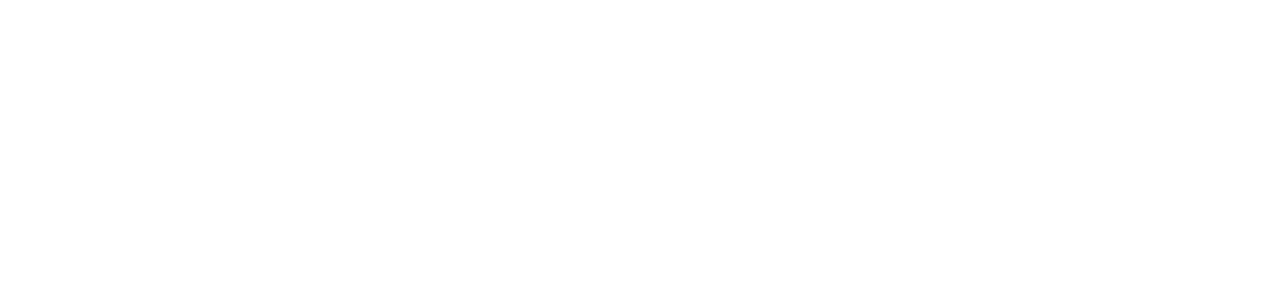
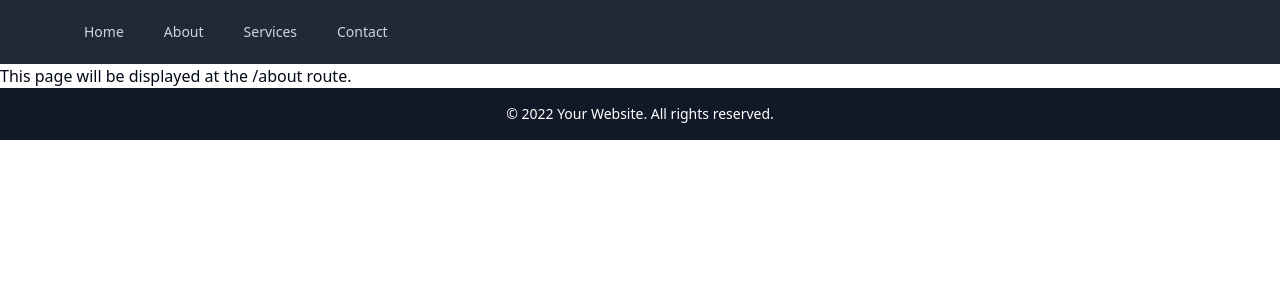
Before and after one commit to Faizanahmedsy/nuxt-github-card-maker, a Nuxt app: page /about in a window 1280 px wide. Before the commit this address had no page. Shown: the top 300 px of the page. Built offline with nearby package versions, Linux system fonts and the light colour scheme.

Commit message:
added langing

```diff
--- a/app.vue
+++ b/app.vue
@@ -1,5 +1,7 @@
 <template>
   <div>
-    <NuxtPage />
+    <NuxtLayout>
+      <NuxtPage />
+    </NuxtLayout>
   </div>
 </template>
--- /dev/null
+++ b/components/Footer.vue
@@ -0,0 +1,28 @@
+<template>
+  <footer class="bg-gray-900 text-white py-4">
+    <div class="container mx-auto flex justify-center items-center">
+      <p class="text-sm">&copy; 2022 Your Website. All rights reserved.</p>
+    </div>
+  </footer>
+</template>
+
+<script>
+export default {
+  name: "Footer",
+};
+</script>
+
+<style scoped>
+/* Add any custom styles for the footer here */
+.footer {
+  background-color: #333;
+  color: #fff;
+  padding: 20px;
+  text-align: center;
+}
+
+.footer p {
+  font-size: 14px;
+  margin: 0;
+}
+</style>
--- /dev/null
+++ b/components/Navbar.vue
@@ -0,0 +1,214 @@
+<template>
+  <nav class="bg-gray-800">
+    <div class="max-w-7xl mx-auto px-4 sm:px-6 lg:px-8">
+      <div class="flex items-center justify-between h-16">
+        <div class="flex items-center">
+          <div class="flex-shrink-0">
+            <!-- <img class="h-8 w-8" src="/logo.png" alt="Logo" /> -->
+          </div>
+          <div class="hidden md:block">
+            <div class="ml-10 flex items-baseline space-x-4">
+              <a
+                href="#"
+                class="text-gray-300 hover:bg-gray-700 hover:text-white px-3 py-2 rounded-md text-sm font-medium"
+                >Home</a
+              >
+              <a
+                href="#"
+                class="text-gray-300 hover:bg-gray-700 hover:text-white px-3 py-2 rounded-md text-sm font-medium"
+                >About</a
+              >
+              <a
+                href="#"
+                class="text-gray-300 hover:bg-gray-700 hover:text-white px-3 py-2 rounded-md text-sm font-medium"
+                >Services</a
+              >
+              <a
+                href="#"
+                class="text-gray-300 hover:bg-gray-700 hover:text-white px-3 py-2 rounded-md text-sm font-medium"
+                >Contact</a
+              >
+            </div>
+          </div>
+        </div>
+        <!-- <div class="hidden md:block">
+          <div class="ml-4 flex items-center md:ml-6">
+            <button
+              class="p-1 border-2 border-transparent text-gray-400 rounded-full hover:text-white focus:outline-none focus:text-white focus:bg-gray-700"
+              aria-label="Notifications"
+            >
+              <svg
+                class="h-6 w-6"
+                stroke="currentColor"
+                fill="none"
+                viewBox="0 0 24 24"
+              >
+                <path
+                  stroke-linecap="round"
+                  stroke-linejoin="round"
+                  stroke-width="2"
+                  d="M15 19l-7-7 7-7"
+                ></path>
+              </svg>
+            </button>
+            <div class="ml-3 relative">
+              <div>
+                <button
+                  class="max-w-xs bg-gray-800 rounded-full flex items-center text-sm focus:outline-none focus:shadow-outline"
+                  id="user-menu"
+                  aria-label="User menu"
+                  aria-haspopup="true"
+                >
+                  <img
+                    class="h-8 w-8 rounded-full"
+                    src="/avatar.jpg"
+                    alt="Avatar"
+                  />
+                </button>
+              </div>
+              <div
+                class="origin-top-right absolute right-0 mt-2 w-48 rounded-md shadow-lg"
+              >
+                <div
+                  class="py-1 rounded-md bg-white shadow-xs"
+                  role="menu"
+                  aria-orientation="vertical"
+                  aria-labelledby="user-menu"
+                >
+                  <a
+                    href="#"
+                    class="block px-4 py-2 text-sm text-gray-700 hover:bg-gray-100"
+                    role="menuitem"
+                    >Profile</a
+                  >
+                  <a
+                    href="#"
+                    class="block px-4 py-2 text-sm text-gray-700 hover:bg-gray-100"
+                    role="menuitem"
+                    >Settings</a
+                  >
+                  <a
+                    href="#"
+                    class="block px-4 py-2 text-sm text-gray-700 hover:bg-gray-100"
+                    role="menuitem"
+                    >Sign out</a
+                  >
+                </div>
+              </div>
+            </div>
+          </div>
+        </div> -->
+        <div class="-mr-2 flex md:hidden">
+          <button
+            class="inline-flex items-center justify-center p-2 rounded-md text-gray-400 hover:text-white hover:bg-gray-700 focus:outline-none focus:bg-gray-700 focus:text-white"
+            @click="mobileMenuOpen = !mobileMenuOpen"
+            aria-label="Main menu"
+            aria-expanded="false"
+          >
+            <svg
+              :class="{ hidden: mobileMenuOpen, block: !mobileMenuOpen }"
+              class="h-6 w-6"
+              stroke="currentColor"
+              fill="none"
+              viewBox="0 0 24 24"
+            >
+              <path
+                stroke-linecap="round"
+                stroke-linejoin="round"
+                stroke-width="2"
+                d="M4 6h16M4 12h16M4 18h16"
+              ></path>
+            </svg>
+            <svg
+              :class="{ hidden: !mobileMenuOpen, block: mobileMenuOpen }"
+              class="h-6 w-6"
+              stroke="currentColor"
+              fill="none"
+              viewBox="0 0 24 24"
+            >
+              <path
+                stroke-linecap="round"
+                stroke-linejoin="round"
+                stroke-width="2"
+                d="M6 18L18 6M6 6l12 12"
+              ></path>
+            </svg>
+          </button>
+        </div>
+      </div>
+    </div>
+    <div
+      :class="{ block: mobileMenuOpen, hidden: !mobileMenuOpen }"
+      class="md:hidden"
+    >
+      <div class="px-2 pt-2 pb-3 sm:px-3">
+        <a
+          href="#"
+          class="text-gray-300 hover:bg-gray-700 hover:text-white block px-3 py-2 rounded-md text-base font-medium"
+          >Home</a
+        >
+        <a
+          href="#"
+          class="text-gray-300 hover:bg-gray-700 hover:text-white block px-3 py-2 rounded-md text-base font-medium"
+          >About</a
+        >
+        <a
+          href="#"
+          class="text-gray-300 hover:bg-gray-700 hover:text-white block px-3 py-2 rounded-md text-base font-medium"
+          >Services</a
+        >
+        <a
+          href="#"
+          class="text-gray-300 hover:bg-gray-700 hover:text-white block px-3 py-2 rounded-md text-base font-medium"
+          >Contact</a
+        >
+      </div>
+      <div class="pt-4 pb-3 border-t border-gray-700">
+        <div class="flex items-center px-5">
+          <div class="flex-shrink-0">
+            <!-- <img
+              class="h-10 w-10 rounded-full"
+              src="/avatar.jpg"
+              alt="Avatar"
+            /> -->
+          </div>
+          <div class="ml-3">
+            <div class="text-base font-medium leading-none text-white">
+              John Doe
+            </div>
+            <div class="text-sm font-medium leading-none text-gray-400">
+              john@example.com
+            </div>
+          </div>
+        </div>
+        <!-- <div class="mt-3 px-2">
+          <a
+            href="#"
+            class="block px-3 py-2 rounded-md text-base font-medium text-gray-400 hover:text-white hover:bg-gray-700"
+            >Profile</a
+          >
+          <a
+            href="#"
+            class="mt-1 block px-3 py-2 rounded-md text-base font-medium text-gray-400 hover:text-white hover:bg-gray-700"
+            >Settings</a
+          >
+          <a
+            href="#"
+            class="mt-1 block px-3 py-2 rounded-md text-base font-medium text-gray-400 hover:text-white hover:bg-gray-700"
+            >Sign out</a
+          >
+        </div> -->
+      </div>
+    </div>
+  </nav>
+</template>
+
+<script>
+export default {
+  data() {
+    return {
+      mobileMenuOpen: false,
+    };
+  },
+};
+</script>
--- a/components/ui/button/Navbar.vue
+++ /dev/null
@@ -1,16 +0,0 @@
-<script setup lang="ts"></script>
-
-<template>
-  <div class="navbar">
-    <div class="navbar__logo">
-      <NuxtLink to="/">
-        <img src="~/assets/logo.svg" alt="Logo" />
-      </NuxtLink>
-    </div>
-    <div class="navbar__menu">
-      <NuxtLink to="/dashboard">Dashboard</NuxtLink>
-      <NuxtLink to="/about">About</NuxtLink>
-      <NuxtLink to="/contact">Contact</NuxtLink>
-    </div>
-  </div>
-</template>
--- /dev/null
+++ b/layouts/default.vue
@@ -0,0 +1,7 @@
+<template>
+  <div>
+    <Navbar />
+    <slot />
+    <Footer />
+  </div>
+</template>
--- /dev/null
+++ b/pages/about.vue
@@ -0,0 +1,5 @@
+<template>
+  <section>
+    <p>This page will be displayed at the /about route.</p>
+  </section>
+</template>
--- a/pages/index.vue
+++ b/pages/index.vue
@@ -1,6 +1,16 @@
 <script setup lang="ts"></script>
 
 <template>
-  <Navbar />
-  <Button>Button</Button>
+  <section class="px-32">
+    <div
+      class="flex flex-col gap-6 justify-center items-start min-h-[calc(100dvh-100px)]"
+    >
+      <h1 class="text-6xl font-bold">Nemon.tech</h1>
+      <h2 class="text-6xl font-bold">
+        A Modern Design
+        <br />
+        and Tech Company
+      </h2>
+    </div>
+  </section>
 </template>
```
